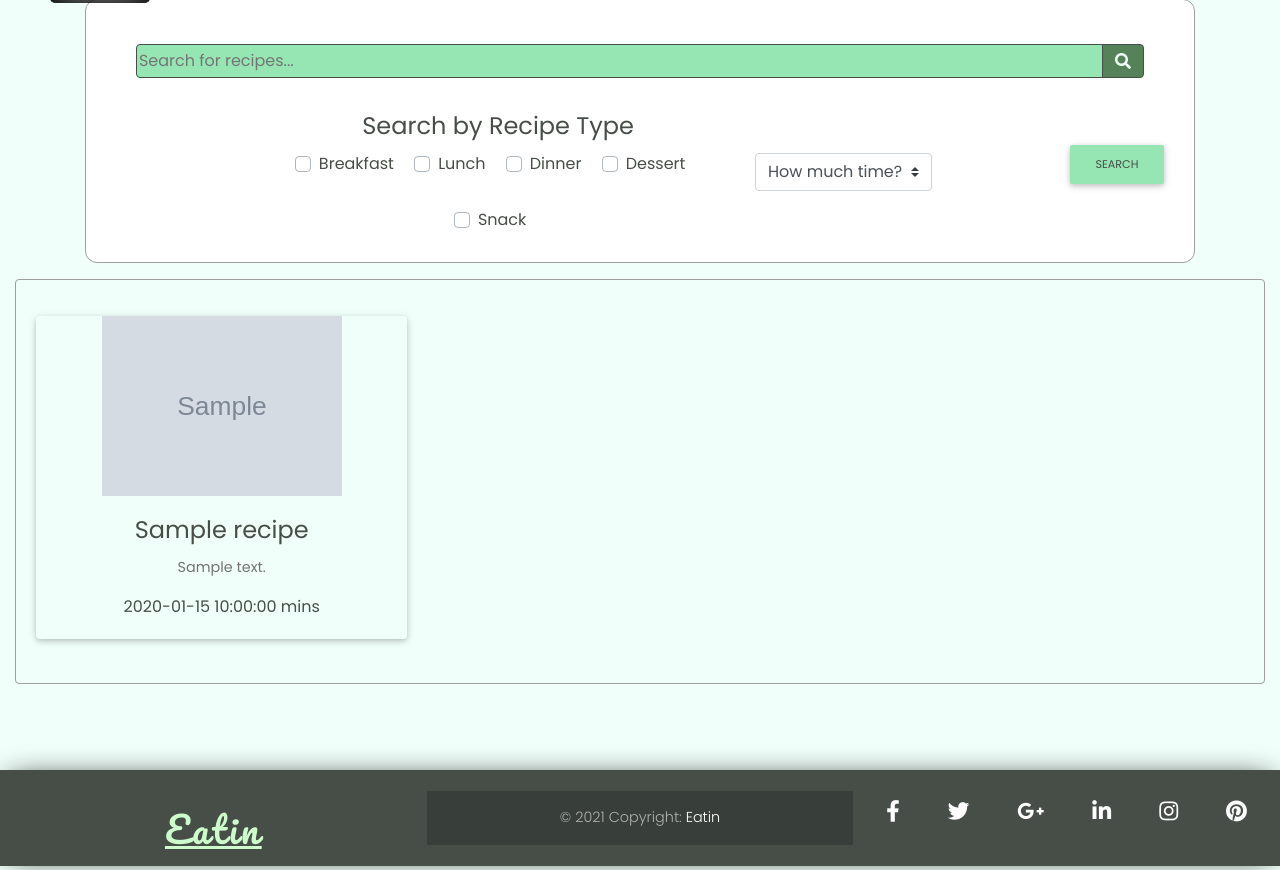
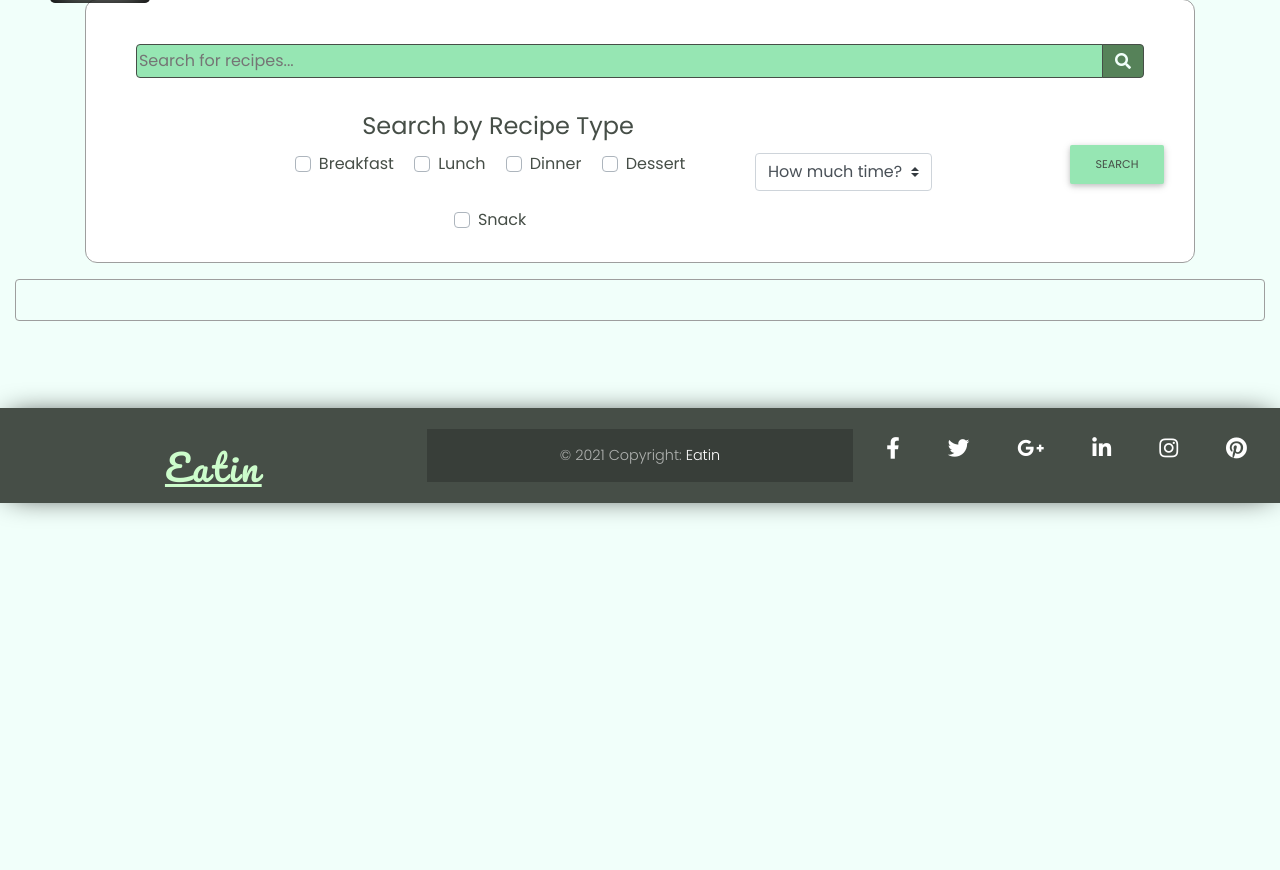
Before and after one commit to TezBaydu/Milestone-Project-3-Cooking, a Flask app: page /browse in a window 1280 px wide. Shown: the part 127-997 px from the top of the page. After the commit the page ends 644 px from the top, so only its background shows below. Run offline with Flask 2, Linux system fonts and the light colour scheme; the visitor is signed in with stand-in values (Sample User, id 1); grey boxes marked "Sample" are stand-in pictures; a database or web service that is not in the repository returns one stand-in record (values such as "Sample title"); some libraries are stand-ins or nearby versions.

Commit message:
browse updated and only showing made public recipes

```diff
--- a/app.py
+++ b/app.py
@@ -50,20 +50,10 @@ def edit_recipes(member_recipe_id):
 
 @app.route("/browse", methods=["GET", "POST"])
 def browse():
-    recipe = mongo.db.recipes.find_one(
-        {"email": session["member"]})
-    recipe_name = recipe["recipe_name"]
-    recipe_description = recipe["recipe_description"]
-    recipe_image = recipe["recipe_image"]
-    ready_time = recipe["ready_time"]
-
-    member_recipes = list(mongo.db.recipes.find(
-        {"email": session["member"]}))
+    recipes = list(mongo.db.recipes.find())
 
     return render_template(
-        "browse.html", recipe_name=recipe_name,
-        recipe_description=recipe_description, recipe_image=recipe_image,
-        ready_time=ready_time, member_recipes=member_recipes)
+        "browse.html", recipes=recipes)
 
 
 @app.route("/register", methods=["GET", "POST"])
--- a/requirements.txt
+++ b/requirements.txt
@@ -3,5 +3,5 @@ dnspython==2.1.0
 Flask==2.0.1
 Flask-PyMongo==2.3.0
 itsdangerous==2.0.1
-pymongo==3.12.0
+pymongo==3.5.1
 Werkzeug==2.0.1
--- a/static/css/style.css
+++ b/static/css/style.css
@@ -644,9 +644,14 @@ h3 {
     height: 180px;
 }
 
+.card-deck {
+    place-content: center;
+}
+
 .card-deck .card {
-    max-width: 30%;
+    max-width: 25em;
     flex: 1 0 auto;
+    background-color: #fff;
 }
 
 .accordion {
@@ -711,3 +716,12 @@ h3 {
 .browse-button {
     align-self: center;
 }
+
+.recipe-browse-cards .card-deck {
+    place-content: center;
+}
+
+.recipe-browse-cards .card-deck .card {
+    background-color: #fff;
+    max-width: 20em;
+}
--- a/templates/browse.html
+++ b/templates/browse.html
@@ -46,6 +46,7 @@
                 <label class="custom-control-label" for="recipe_type5">Snack</label>
               </div>
             </div>
+            <!-- Recipe ready in time selections -->
             <div class="row">
             <div class="col-3 browse-recipe">
               <select class="browser-default custom-select">
@@ -67,26 +68,38 @@
       </div>
     </div>
   </div>
+  <!-- Recipe cards -->
   <div class="container-fluid">
     <div class="row">
       <div class="col">
         <div class="card z-depth-0 bordered">
           <div class="card-body">
-            <div class="mt-3">
+            <div class="mt-3 recipe-browse-cards">
               <div class="card-deck">
+                {% for recipe in recipes %}
+                {% if recipe.private_switch == null %}
                 <div class="card mb-4">
                   <div class="view overlay">
-                    <img class="card-img-top" src="{{ recipe_image }}" alt="Recipe image">
+                    {% if recipe.recipe_image == "" %}
+                    <img class="card-img-top" src="https://www.moregreenenergy.com.au/MoreGreen/Client-Admin/uploads/NoImage.jpg" alt="No Recipe image uploaded"/>
                     <a href="#!">
                       <div class="mask rgba-white-slight"></div>
                     </a>
+                    {% else %}
+                    <img class="card-img-top" src="{{ recipe.recipe_image }}" alt="Recipe image"/>
+                    <a href="#!">
+                      <div class="mask rgba-white-slight"></div>
+                    </a>
+                    {% endif %}
                   </div>
                   <div class="card-body">
-                    <h4 class="card-title">{{ recipe_name }}</h4>
-                    <p class="card-text">{{ recipe_description }}</p>
-                    <span>{{ ready_time }} mins</span>
+                    <h4 class="card-title">{{ recipe.recipe_name }}</h4>
+                    <p class="card-text">{{ recipe.recipe_description }}</p>
+                    <span>{{ recipe.ready_time }} h/mins</span>
                   </div>
                 </div>
+                {% endif %}
+                {% endfor %}
               </div>
             </div>
           </div>
```
Also changed, not shown: templates/profile.html (+15 -1 lines), README.md.
